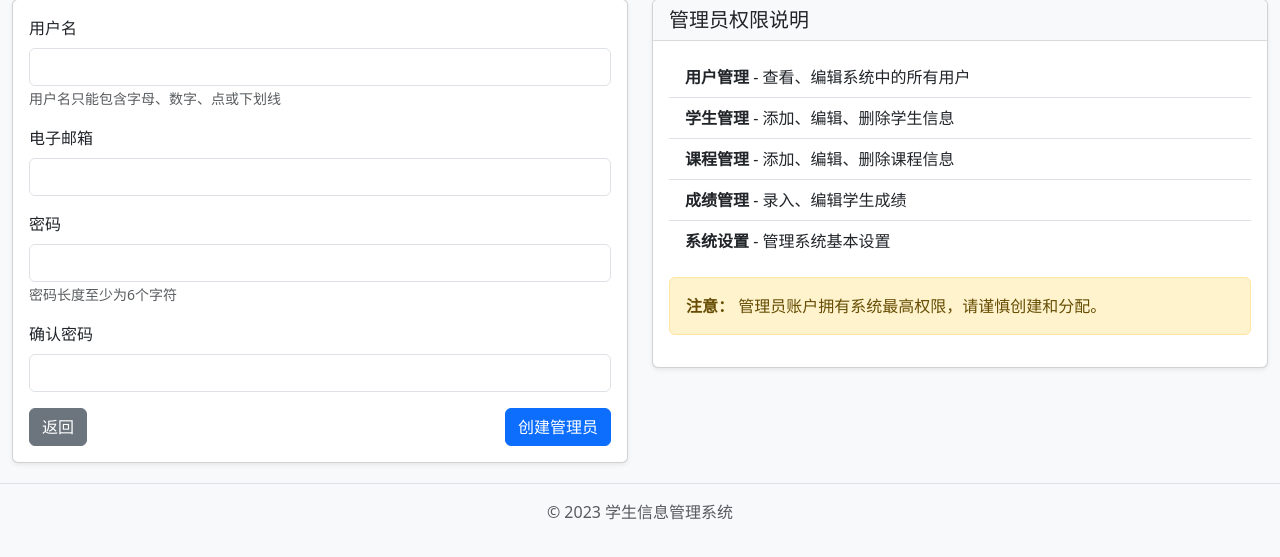
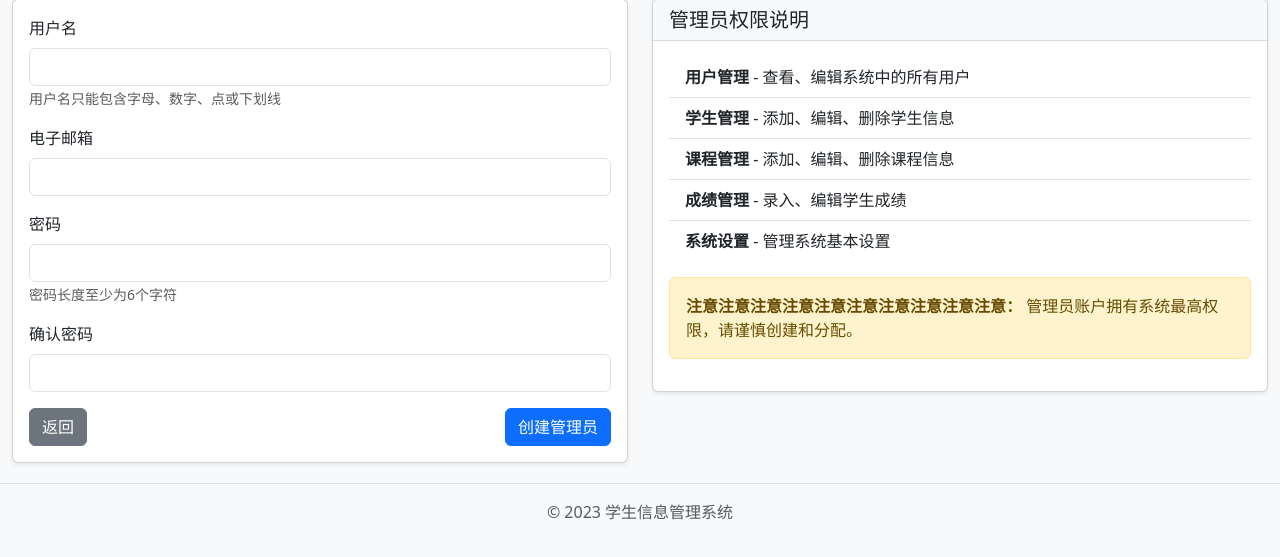
Before and after one commit to lhj-78/demo01, a Flask app: page /admin/admins/new in a window 1280 px wide. Shown: the part 144-701 px from the top of the page. Run offline with Flask 3, Linux system fonts and the light colour scheme; a user stored in the database is signed in.

Commit message:
提交修改了的form.html

```diff
--- a/templates/admins/form.html
+++ b/templates/admins/form.html
@@ -68,7 +68,7 @@
                     </li>
                 </ul>
                 <div class="alert alert-warning mt-3">
-                    <strong>注意：</strong> 管理员账户拥有系统最高权限，请谨慎创建和分配。
+                    <strong>注意注意注意注意注意注意注意注意注意注意：</strong> 管理员账户拥有系统最高权限，请谨慎创建和分配。
                 </div>
             </div>
         </div>
```
